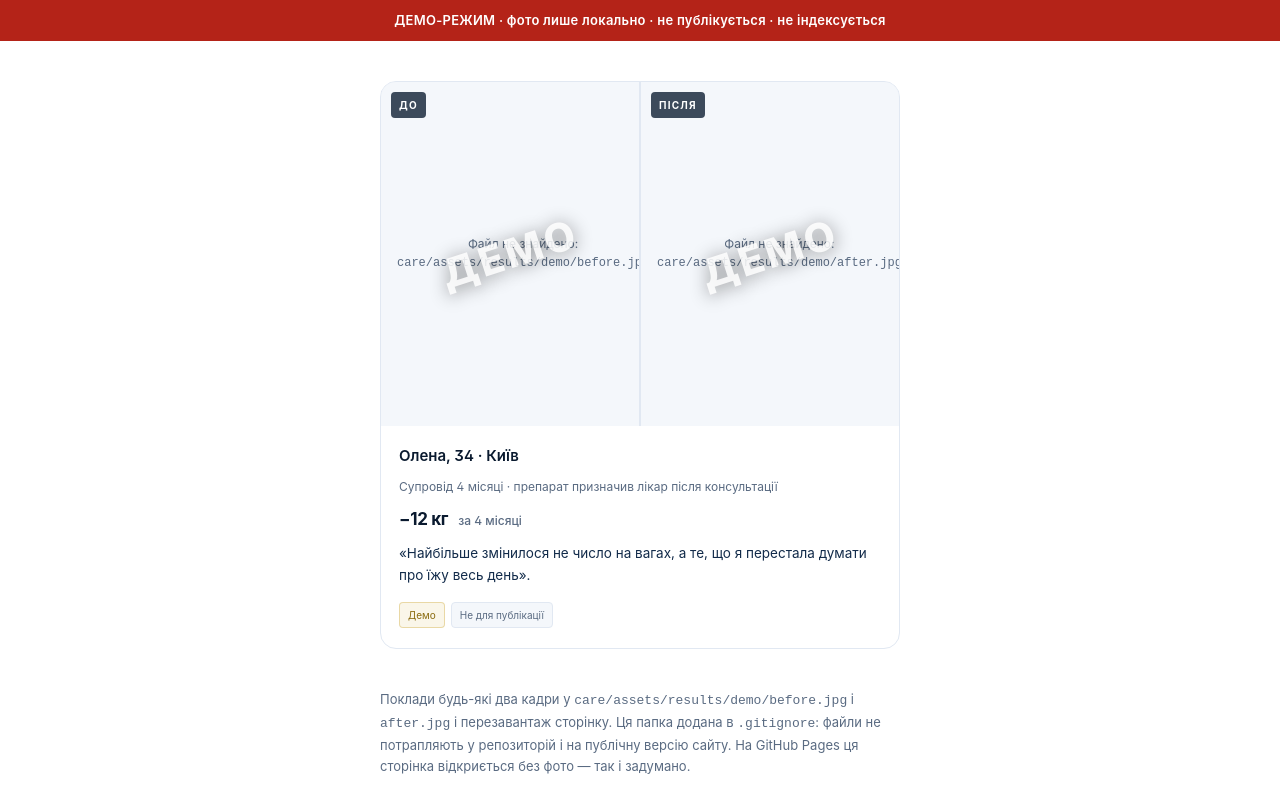
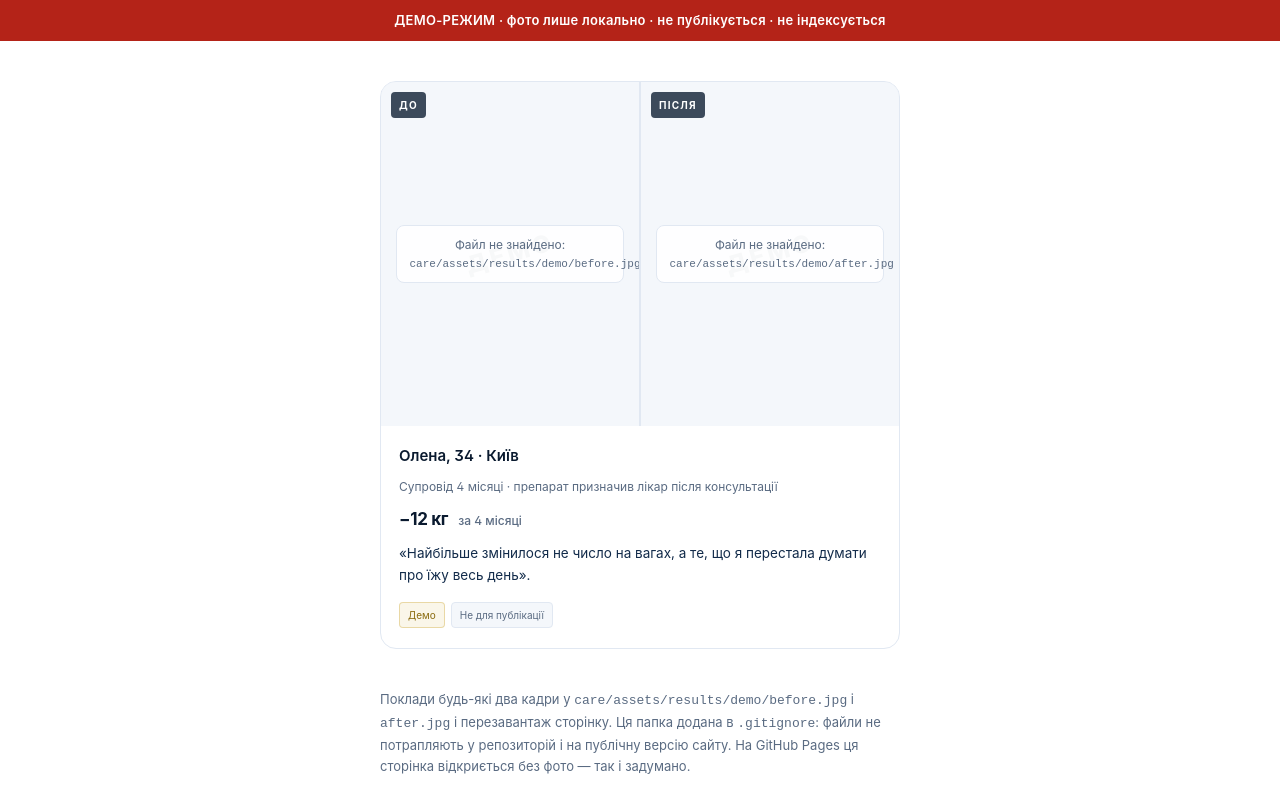
Before and after one commit to vladdavydov263-spec/aminogen-concept, a plain HTML site: page care/results-demo.html in a window 1280 px wide. Drawn offline with Linux system fonts and the light colour scheme.

Commit message:
Polish demo empty state

```diff
--- a/care/results-demo.html
+++ b/care/results-demo.html
@@ -16,7 +16,12 @@
   .demo-photos { display: grid; grid-template-columns: 1fr 1fr; gap: 2px; background: var(--line); }
   .demo-slot { position: relative; aspect-ratio: 3 / 4; background: var(--mist); overflow: hidden; display: grid; place-items: center; }
   .demo-slot img { width: 100%; height: 100%; object-fit: cover; display: block; }
-  .demo-slot .empty { font-size: .75rem; color: var(--muted); text-align: center; padding: 16px; line-height: 1.5; }
+  .demo-slot .empty {
+    position: relative; z-index: 2; font-size: .75rem; color: var(--muted); text-align: center;
+    padding: 10px 12px; line-height: 1.5; background: rgba(255,255,255,.92);
+    border: 1px solid var(--line); border-radius: 8px; max-width: 88%;
+  }
+  .demo-slot .empty code { font-size: .6875rem; }
   .demo-slot .tag {
     position: absolute; left: 10px; top: 10px; background: rgba(10,26,47,.78); color: #fff;
     font-size: .625rem; font-weight: 700; letter-spacing: .12em; text-transform: uppercase;
@@ -24,8 +29,8 @@
   }
   .watermark {
     position: absolute; inset: 0; display: grid; place-items: center; pointer-events: none;
-    color: rgba(255,255,255,.85); font-size: 2.5rem; font-weight: 800; letter-spacing: .08em;
-    text-shadow: 0 2px 18px rgba(0,0,0,.45); transform: rotate(-18deg);
+    color: rgba(10,26,47,.38); font-size: 1.5rem; font-weight: 800; letter-spacing: .14em;
+    transform: rotate(-16deg);
   }
   .demo-note { max-width: 520px; margin: 0 auto 60px; font-size: .8125rem; color: var(--muted); line-height: 1.6; }
 </style>
```
